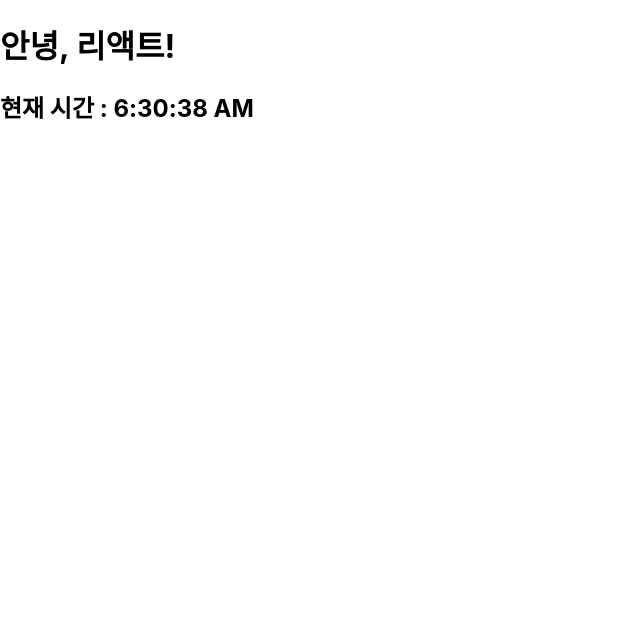
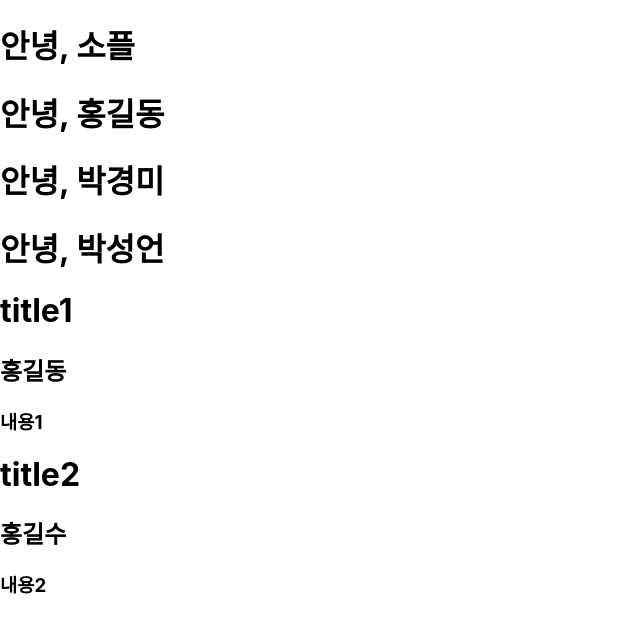
Before and after one commit to Yudain22/my-app, a React (Create React App) app: page / in a window 1280 px wide. Shown: the top 632 px of the page, without its empty margins (0-640 px from the left). Built offline with nearby package versions, Linux system fonts and the light colour scheme.

Commit message:
컴포넌트 합성

```diff
--- a/src/chapter04/Clock.jsx
+++ b/src/chapter04/Clock.jsx
@@ -1,7 +1,7 @@
 import React from "react";
 
-function Clock(props){
-    return(
+function Clock(props) {
+    return (
         <div>
             <h1>안녕, 리액트!</h1>
             <h2>현재 시간 : {new Date().toLocaleTimeString()} </h2>
--- /dev/null
+++ b/src/chapter05/PropsEx.jsx
@@ -0,0 +1,44 @@
+import React from "react";
+
+function Welcome(props) {
+    return (
+        <h1>안녕, {props.name}</h1>
+    );
+}
+
+function Board(props) {
+    return (
+        <div>
+            <h1>{props.title}</h1>
+            <h2>{props.author}</h2>
+            <h3>{props.text}</h3>
+        </div>
+    );
+}
+
+function PropsEx(props) {
+    return (
+        <div>
+            <div>
+                <Welcome name="소플" />
+                <Welcome name="홍길동" />
+                <Welcome name="박경미" />
+                <Welcome name="박성언" />
+            </div>
+            <div>
+                <Board title="title1" author="홍길동" text="내용1" />
+                <Board title="title2" author="홍길수" text="내용2" />
+            </div>
+        </div>
+
+    );
+}
+
+
+export default PropsEx;
+
+// class ClassWelcome extends React.Component {
+//     render(){
+//         return <h1>안녕, {this.props.name}</h1>
+//     }
+// }
--- a/src/index.js
+++ b/src/index.js
@@ -6,30 +6,32 @@ import reportWebVitals from './reportWebVitals';
 // import StudentList from './chapter03/StudentList';
 // import Library from './chapter03/Library';
 // import ConfirmDialog from './chapter04/ConfirmDialog';
-import Clock from './chapter04/Clock';
+// import Clock from './chapter04/Clock';
+import PropsEx from './chapter05/PropsEx';
 
 
 
 const root = ReactDOM.createRoot(document.getElementById('root'));
 
-// root.render(
-//   <React.StrictMode>
-//       {/* <App /> */}
-//       {/* <Library />  */}
-//       {/* <StudentList />  */}
-//   {/* <ConfirmDialog/> */}
-//   </React.StrictMode>
-// );
+root.render(
+  <React.StrictMode>
+      {/* <App /> */}
+      {/* <Library />  */}
+      {/* <StudentList />  */}
+  {/* <ConfirmDialog/> */}
+  <PropsEx/>
+  </React.StrictMode>
+);
 
-setInterval(()=>{
-  root.render(
-    <React.StrictMode>
+// setInterval(()=>{
+//   root.render(
+//     <React.StrictMode>
 
-  <Clock/>
-      </React.StrictMode>
-  );
-//밀리세컨이라서 1000이 1초
-},1000)
+//   <Clock/>
+//       </React.StrictMode>
+//   );
+// //밀리세컨이라서 1000이 1초
+// },1000)
 
 
 // If you want to start measuring performance in your app, pass a function
```
Also changed, not shown: src/chapter04/ConfirmDialog.jsx (+4 -4 lines).
